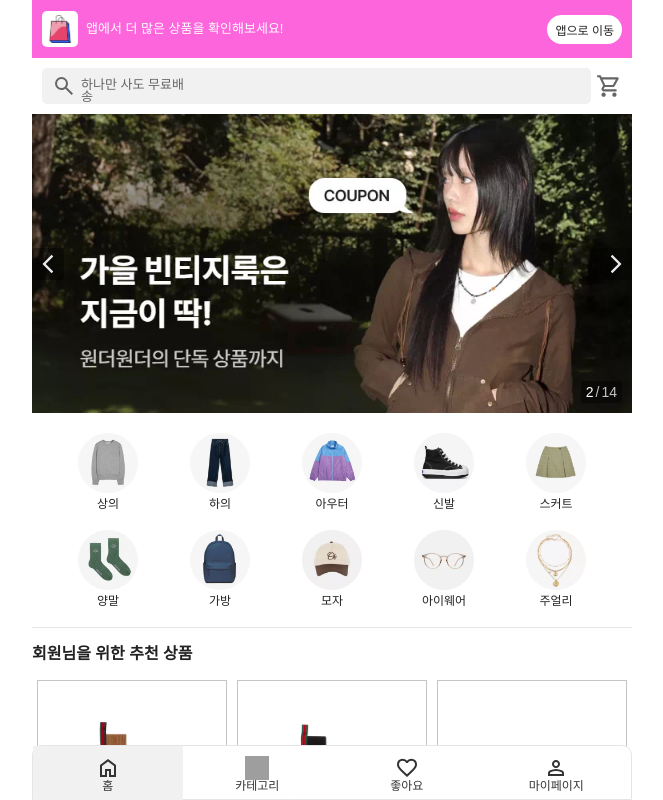
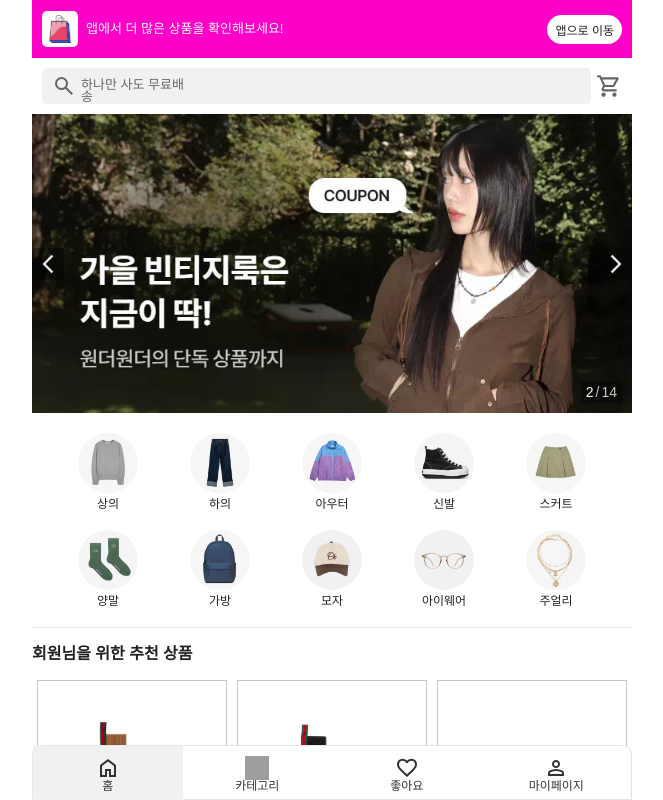
Before and after one commit to jaeyeong97/SHOP, a React (Create React App) app: page / in a window 1280 px wide. Shown: the top 800 px of the page, without its empty margins (308-971 px from the left). Built offline with nearby package versions, Linux system fonts and the light colour scheme; no server answers; grey boxes are pictures that could not be loaded; a web font is replaced by a local one.

Commit message:
대비 색상 seo

```diff
--- a/src/styles/colors.scss
+++ b/src/styles/colors.scss
@@ -1,4 +1,4 @@
-$main-color: #fc65db;
+$main-color: #ff00c8;
 $main-color-active: #e55bc7;
 $first-gray-color: #c5c5c5;
 $second-gray-color: #e5e5e5;
@@ -10,4 +10,4 @@ $text-third-color: #999;
 $white: #fff;
 $first-dark-back: rgba(0, 0, 0, 0.4);
 $fav-active: #ff3700;
-$sale-color: #ff1414;
+$sale-color: red;
```
